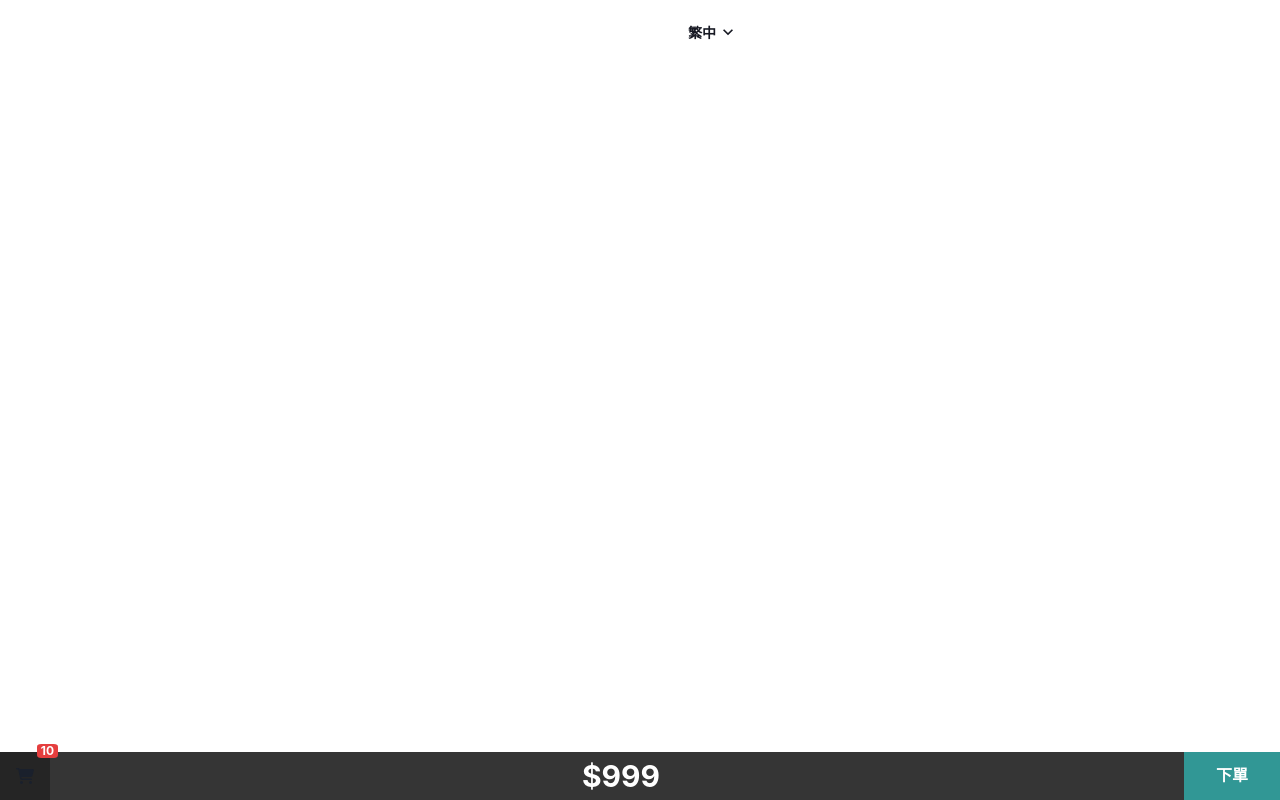
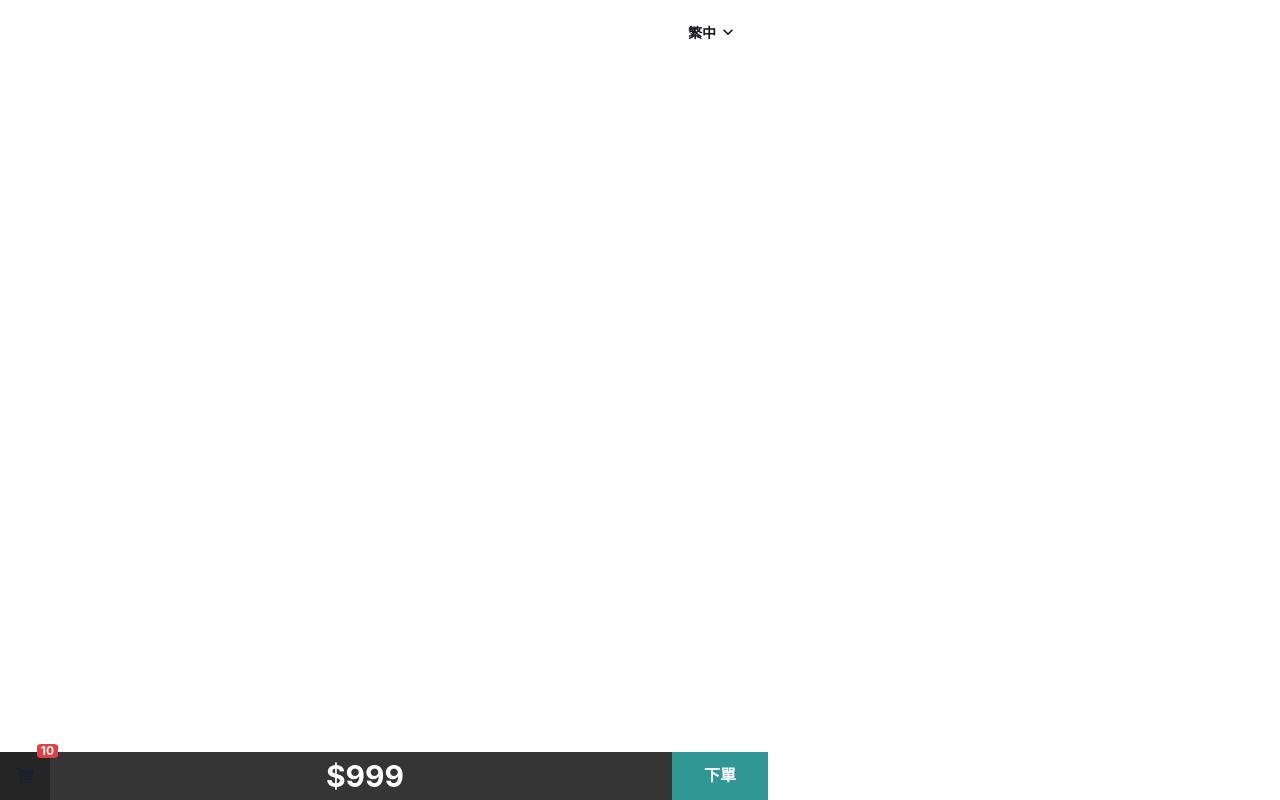
Before and after one commit to AlanChou0414/flash-order, a React (Vite) app: page /ordering in a window 1280 px wide. Built offline with nearby package versions, Linux system fonts and the light colour scheme.

Commit message:
feat(footer): - modify footer css

```diff
--- a/src/components/footer.tsx
+++ b/src/components/footer.tsx
@@ -11,7 +11,7 @@ const ShoppingCart = ({ show = true, item }: {
   return (
     show &&
     <Box display="flex" justifyContent={item ? "space-between" : ""} alignItems="center"
-      minWidth="100vw" bg="#353535" position="fixed" bottom={0} height="3rem">
+      width="100%" maxWidth="768px" bg="#353535" position="fixed" bottom={0} height="3rem">
       <Button borderRadius="0" height="100%" bg="#252525" position="relative" mr=".5rem"
         onClick={() => item ? onOpen() : ""}>
         {item && <Badge borderRadius="20%" bg="red.500" position="absolute"
@@ -36,7 +36,7 @@ const ShoppingCart = ({ show = true, item }: {
             <Box display="flex" alignItems="center" justifyContent="space-between">
               <Text color="gray.600" fontSize="xs">{i18n.t('selected')} {item} {i18n.t('items')}</Text>
               <Button size="xs" variant='ghost' color="gray.600" leftIcon={<DeleteIcon />}
-                  iconSpacing="2px">{i18n.t('clear')}</Button>
+                iconSpacing="2px">{i18n.t('clear')}</Button>
             </Box>
           </DrawerHeader>
           <DrawerBody minHeight="10rem">
```
